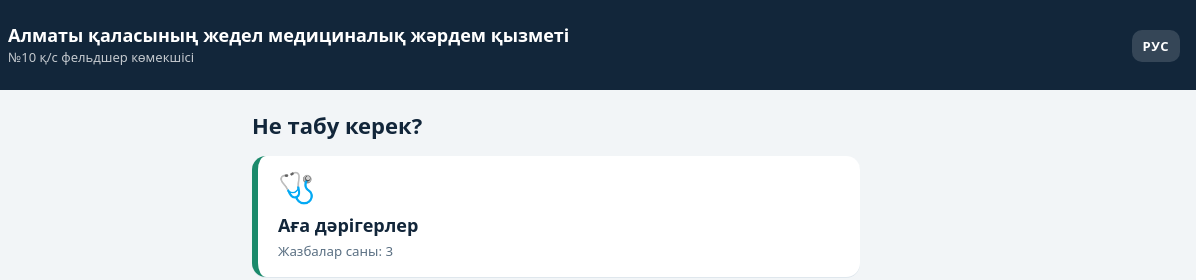
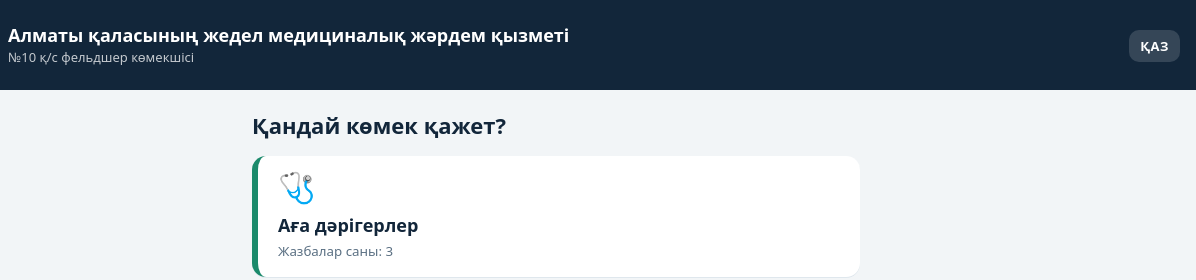
Before and after one commit to ernarkabyltay/app-w3v7758klld998-4432, a plain HTML site: page index.html in a window 1280 px wide. Shown: the top 280 px of the page, 84-1280 px from the left. Drawn offline with Linux system fonts and the light colour scheme.

Commit message:
Switch language labels between Russian and Kazakh

```diff
--- a/index.html
+++ b/index.html
@@ -81,12 +81,12 @@ const LOGO_FILE = "logo.png"; // загрузите свой логотип с
 
 const DATA = {
   kk: {
-    btnLabel: "РУС", // на кнопке показывается язык, на который можно переключиться
+    btnLabel: "ҚАЗ", // на кнопке показывается язык, на который можно переключиться
     title: "Алматы қаласының жедел медициналық жәрдем қызметі",
     subtitle: "№10 қ/с фельдшер көмекшісі",
     ui: {
       homeNav: "Басты бет",
-      homeTitle: "Не табу керек?",
+      homeTitle: "Қандай көмек қажет?",
       count: "Жазбалар саны:",
       searchPlaceholder: "Іздеу",
       empty: "Ештеңе табылмады. Басқа сөз жазып көріңіз.",
@@ -124,7 +124,7 @@ const DATA = {
   },
 
   ru: {
-    btnLabel: "ҚАЗ",
+    btnLabel: "РУС",
     title: "Служба скорой медицинской помощи г. Алматы",
     subtitle: "Помощник фельдшера п/с №10",
     ui: {
```
